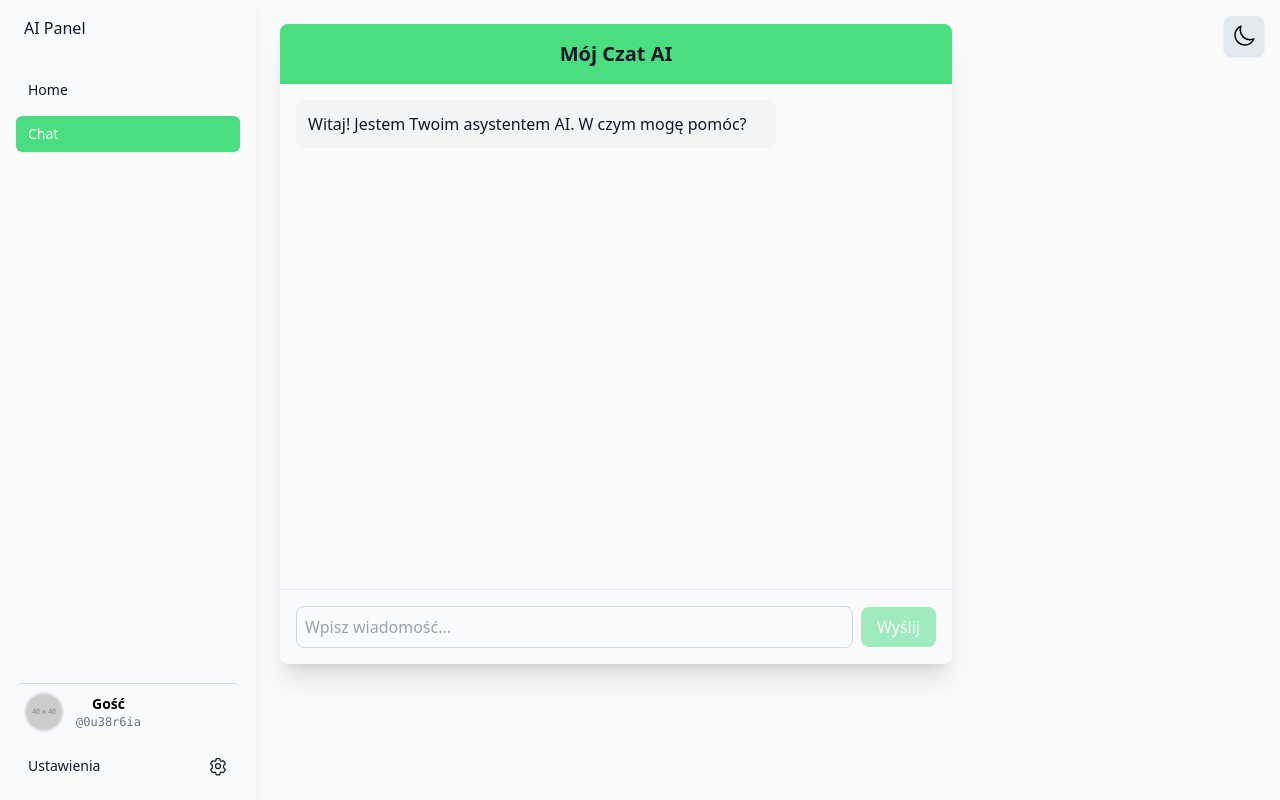
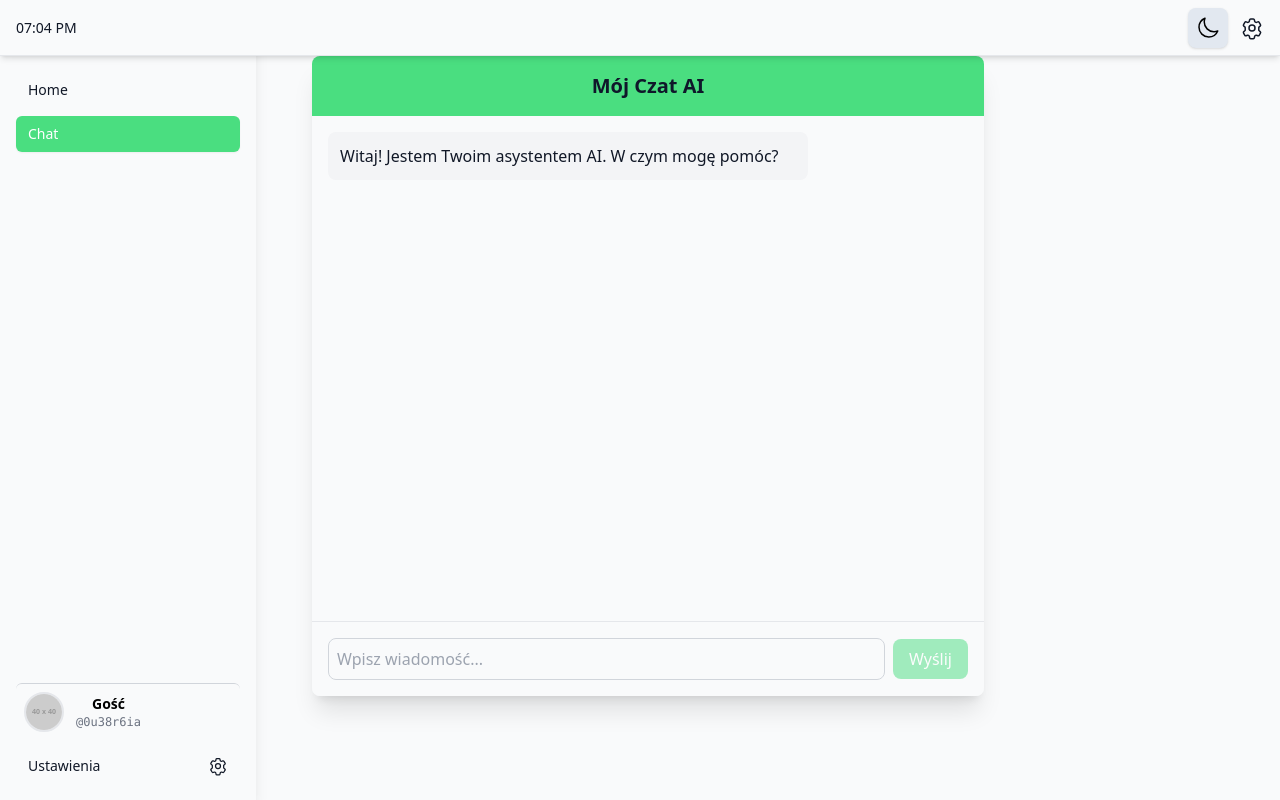
Before and after one commit to KaroleQ13Pl/Website, a React (Vite) app in the folder cryptogpt/: page / in a window 1280 px wide. Built offline with nearby package versions, Linux system fonts and the light colour scheme.

Commit message:
feat: add Topbar component with ClockWidget and ThemeToggler; update App layout

```diff
--- a/cryptogpt/src/App.jsx
+++ b/cryptogpt/src/App.jsx
@@ -5,6 +5,7 @@ import Sidebar from "./components/SideBar"; // Importujemy Sidebar
 import SettingsPage from "./components/SettingsPage"; // Importujemy SettingsPage
 import UserProfilePage from "./components/UserProfilePage"; // Importujemy UserProfilePage
 import { useTheme } from "./contexts/ThemeContext"; // Importujemy useTheme
+import Topbar from "./components/Topbar"; // Importujemy Topbar
 
 function App() {
   const [activeView, setActiveView] = useState("chat");
@@ -13,12 +14,13 @@ function App() {
 
   return (
     <div
-      className={`min-h-screen ${currentTheme.background} transition-colors duration-300 ease-in-out`}
+      className={`min-h-screen flex flex-col ${currentTheme.background} transition-colors duration-300 ease-in-out`}
     >
-      <div className="flex h-screen">
+      <Topbar />
+      <div className="flex h-screen ">
         <Sidebar activeView={activeView} setActiveView={setActiveView} />
 
-        <main className="flex-grow p-6 overflow-y-auto ${currentTheme.surface} ">
+        <main className="flex-grow p-14 overflow-y-auto ${currentTheme.surface} ">
           {activeView === "home" && (
             <div>
               <h2
@@ -36,10 +38,6 @@ function App() {
           {activeView === "userProfile" && <UserProfilePage />}
         </main>
       </div>
-
-      <div className="absolute top-4 right-4 z-10">
-        <ThemeToggler />
-      </div>
     </div>
   );
 }
--- /dev/null
+++ b/cryptogpt/src/components/ClockWidget.jsx
@@ -0,0 +1,24 @@
+// src/components/ClockWidget.jsx
+import React, { useState, useEffect } from "react";
+import { useTheme } from "../contexts/ThemeContext";
+
+function ClockWidget() {
+  const [time, setTime] = useState(new Date());
+  const { activeTheme, themes } = useTheme();
+  const currentTheme = themes[activeTheme];
+
+  useEffect(() => {
+    const timerId = setInterval(() => {
+      setTime(new Date());
+    }, 1000);
+    return () => clearInterval(timerId);
+  }, []);
+
+  return (
+    <div className={`text-sm ${currentTheme.text}`}>
+      {time.toLocaleTimeString([], { hour: "2-digit", minute: "2-digit" })}
+    </div>
+  );
+}
+
+export default ClockWidget;
--- /dev/null
+++ b/cryptogpt/src/components/Topbar.jsx
@@ -0,0 +1,59 @@
+// src/components/Topbar.jsx
+import React from "react";
+import { useTheme } from "../contexts/ThemeContext";
+import ClockWidget from "./ClockWidget";
+import ThemeToggler from "./ThemeToggler"; // Zaimportujemy go tutaj
+
+// Ikona zębatki (SVG) - możesz użyć dowolnej ikony SVG
+const SettingsIcon = () => (
+  <svg
+    xmlns="http://www.w3.org/2000/svg"
+    fill="none"
+    viewBox="0 0 24 24"
+    strokeWidth={1.5}
+    stroke="currentColor"
+    className="w-6 h-6"
+  >
+    <path
+      strokeLinecap="round"
+      strokeLinejoin="round"
+      d="M9.594 3.94c.09-.542.56-.94 1.11-.94h2.593c.55 0 1.02.398 1.11.94l.213 1.281c.063.374.313.686.646.87.074.04.147.083.22.127.325.196.72.257 1.075.124l1.217-.456a1.125 1.125 0 0 1 1.37.49l1.296 2.247a1.125 1.125 0 0 1-.26 1.431l-1.003.827c-.293.24-.438.613-.43.992a6.759 6.759 0 0 1 0 1.903c-.008.378.137.75.43.99l1.004.827c.427.35.574.98.26 1.43l-1.298 2.247a1.125 1.125 0 0 1-1.369.491l-1.217-.456c-.355-.133-.75-.072-1.076.124a6.609 6.609 0 0 1-.22.128c-.333.183-.582.495-.646.87l-.212 1.28c-.09.543-.56.94-1.11.94h-2.594c-.55 0-1.019-.398-1.11-.94l-.212-1.281c-.062-.374-.312-.686-.646-.87a6.609 6.609 0 0 1-.22-.127c-.325-.196-.72-.257-1.076-.124l-1.217.456a1.125 1.125 0 0 1-1.369-.49l-1.297-2.247a1.125 1.125 0 0 1 .26-1.431l1.004-.827c.292-.24.437-.613.43-.992a6.759 6.759 0 0 1 0-1.903c.01-.378-.136-.75-.43-.99l-1.004-.828a1.125 1.125 0 0 1-.26-1.43l1.297-2.247a1.125 1.125 0 0 1 1.37-.491l1.216.456c.356.133.751.072 1.076-.124.072-.044.146-.087.22-.128.332-.183.582-.495.646-.87l.212-1.281Z"
+    />
+    <path
+      strokeLinecap="round"
+      strokeLinejoin="round"
+      d="M15 12a3 3 0 1 1-6 0 3 3 0 0 1 6 0Z"
+    />
+  </svg>
+);
+
+function Topbar() {
+  const { activeTheme, themes } = useTheme();
+  const currentTheme = themes[activeTheme];
+
+  return (
+    <header
+      className={`fixed top-0 left-0 right-0 z-40 h-14 flex items-center justify-between px-4 shadow-md border-b ${currentTheme.background} ${currentTheme.border} transition-colors duration-300 ease-in-out`}
+    >
+      {/* Lewa strona Topbara */}
+      <div className="flex items-center space-x-4">
+        <ClockWidget />
+        {/* Tutaj w przyszłości można dodać inne widżety po lewej stronie */}
+      </div>
+
+      {/* Prawa strona Topbara */}
+      <div className="flex items-center space-x-3">
+        <ThemeToggler />
+        <button
+          className={`${currentTheme.text} hover:opacity-75`}
+          aria-label="Ustawienia Topbara"
+          onClick={() => alert("Konfiguracja topbara - do zaimplementowania!")} // Placeholder
+        >
+          <SettingsIcon />
+        </button>
+      </div>
+    </header>
+  );
+}
+
+export default Topbar;
```
